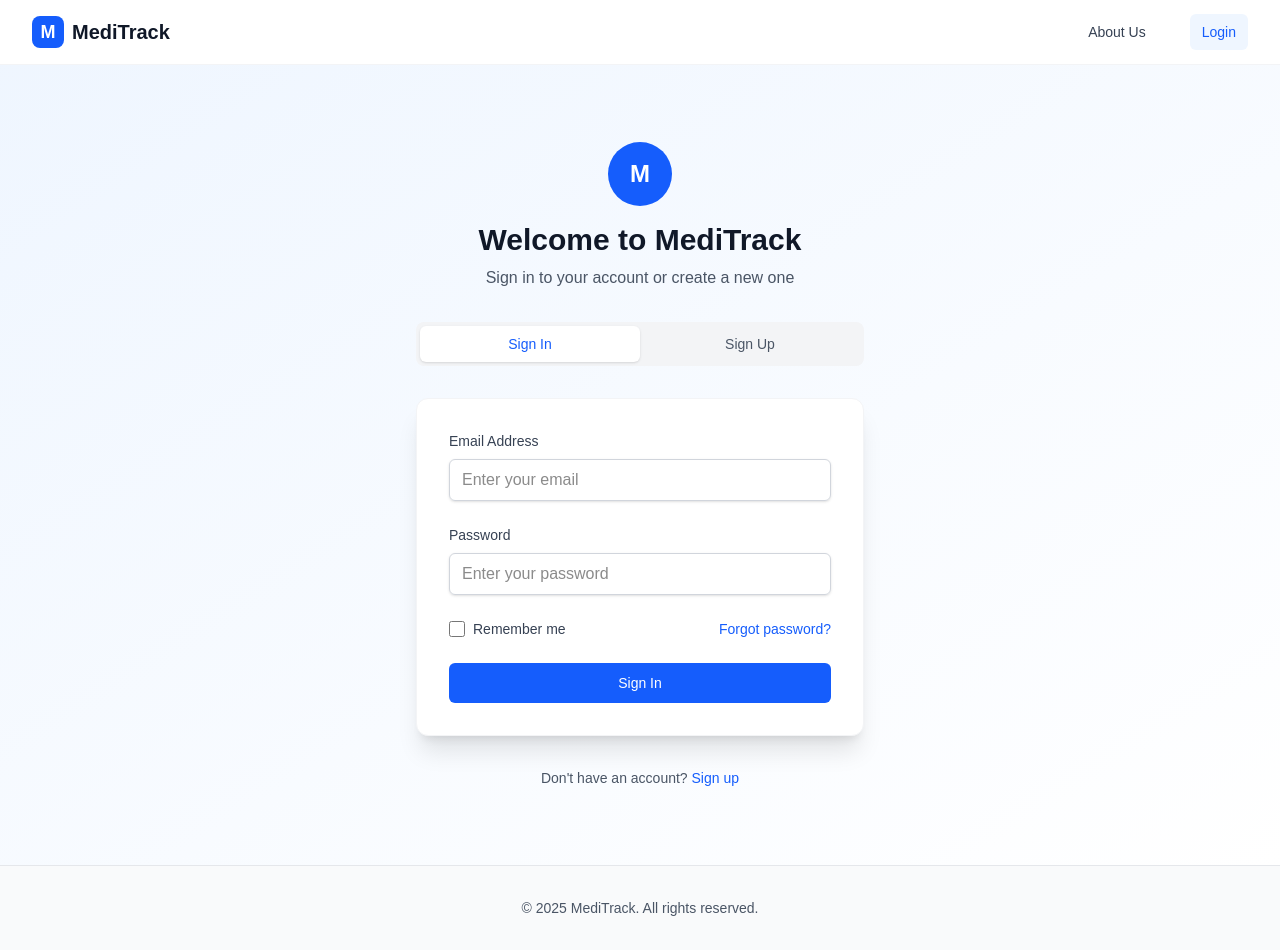
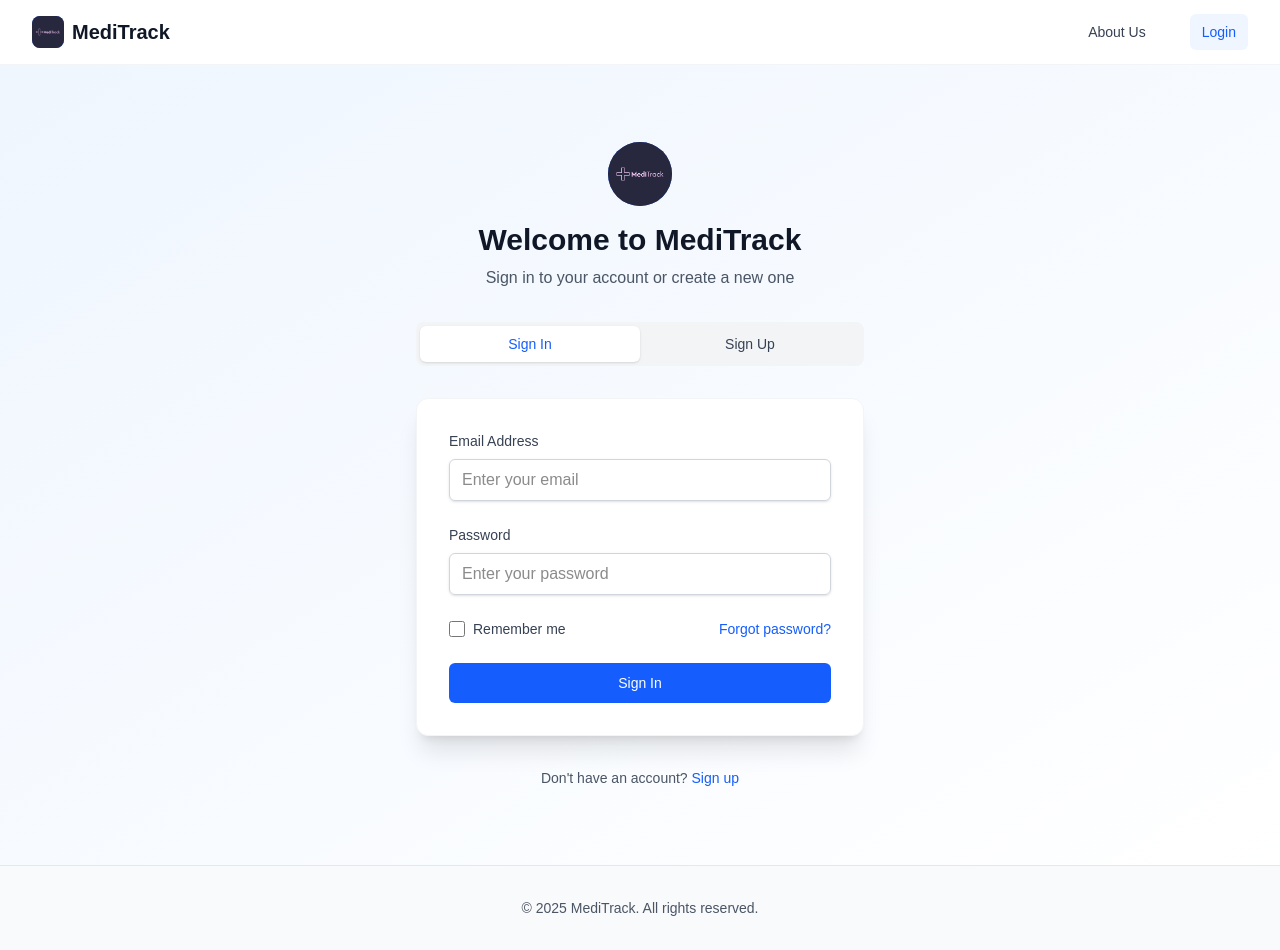
Before and after one commit to quocvy152/medi-track-client, a Next.js app: page /login in a window 1280 px wide. Built offline with nearby package versions, Linux system fonts and the light colour scheme.

Commit message:
chore: change logo

```diff
--- a/src/app/login/page.tsx
+++ b/src/app/login/page.tsx
@@ -1,6 +1,7 @@
 "use client";
 
 import { Button } from "@/components/ui/Button";
+import Image from "next/image";
 import { useState } from "react";
 
 type TabType = "signin" | "signup";
@@ -39,8 +40,15 @@ export default function LoginPage() {
       <div className="max-w-md w-full space-y-8">
         {/* Header */}
         <div className="text-center">
-          <div className="mx-auto w-16 h-16 bg-blue-600 rounded-full flex items-center justify-center mb-4">
-            <span className="text-white font-bold text-2xl">M</span>
+          <div className="mx-auto w-16 h-16 bg-blue-600 rounded-full flex items-center justify-center mb-4 overflow-hidden">
+            <Image
+              src="/images/medi_track_logo.png"
+              alt="MediTrack Logo"
+              width={64}
+              height={64}
+              className="object-contain"
+              priority
+            />
           </div>
           <h2 className="text-3xl font-bold text-gray-900 mb-2">Welcome to MediTrack</h2>
           <p className="text-gray-600">Sign in to your account or create a new one</p>
@@ -63,7 +71,7 @@ export default function LoginPage() {
             className={`flex-1 py-2 px-4 rounded-md text-sm font-medium transition-colors ${
               activeTab === "signup"
                 ? "bg-white text-blue-600 shadow-sm"
-                : "text-gray-600 hover:text-gray-900"
+                : "text-gray-700 hover:text-gray-900"
             }`}
           >
             Sign Up
--- a/src/components/Navigation.tsx
+++ b/src/components/Navigation.tsx
@@ -1,5 +1,6 @@
 "use client";
 
+import Image from "next/image";
 import Link from "next/link";
 import { usePathname } from "next/navigation";
 
@@ -14,8 +15,15 @@ export function Navigation() {
         <div className="flex justify-between items-center h-16">
           {/* Logo */}
           <Link href="/" className="flex items-center space-x-2">
-            <div className="w-8 h-8 bg-blue-600 rounded-lg flex items-center justify-center">
-              <span className="text-white font-bold text-lg">M</span>
+            <div className="w-8 h-8 bg-blue-600 rounded-lg flex items-center justify-center overflow-hidden">
+              <Image
+                src="/images/medi_track_logo.png"
+                alt="MediTrack Logo"
+                width={32}
+                height={32}
+                className="object-contain"
+                priority
+              />
             </div>
             <span className="text-xl font-bold text-gray-900">MediTrack</span>
           </Link>
@@ -38,7 +46,7 @@ export function Navigation() {
                 isActive("/login")
                   ? "text-blue-600 bg-blue-50"
                   : "text-gray-700 hover:text-blue-600 hover:bg-blue-50"
-              }`}
+                }`}
             >
               Login
             </Link>
```
Also changed, not shown: public/images/medi_track_logo.png (added), 1 other file (tests, documents, lock files or other folders).
